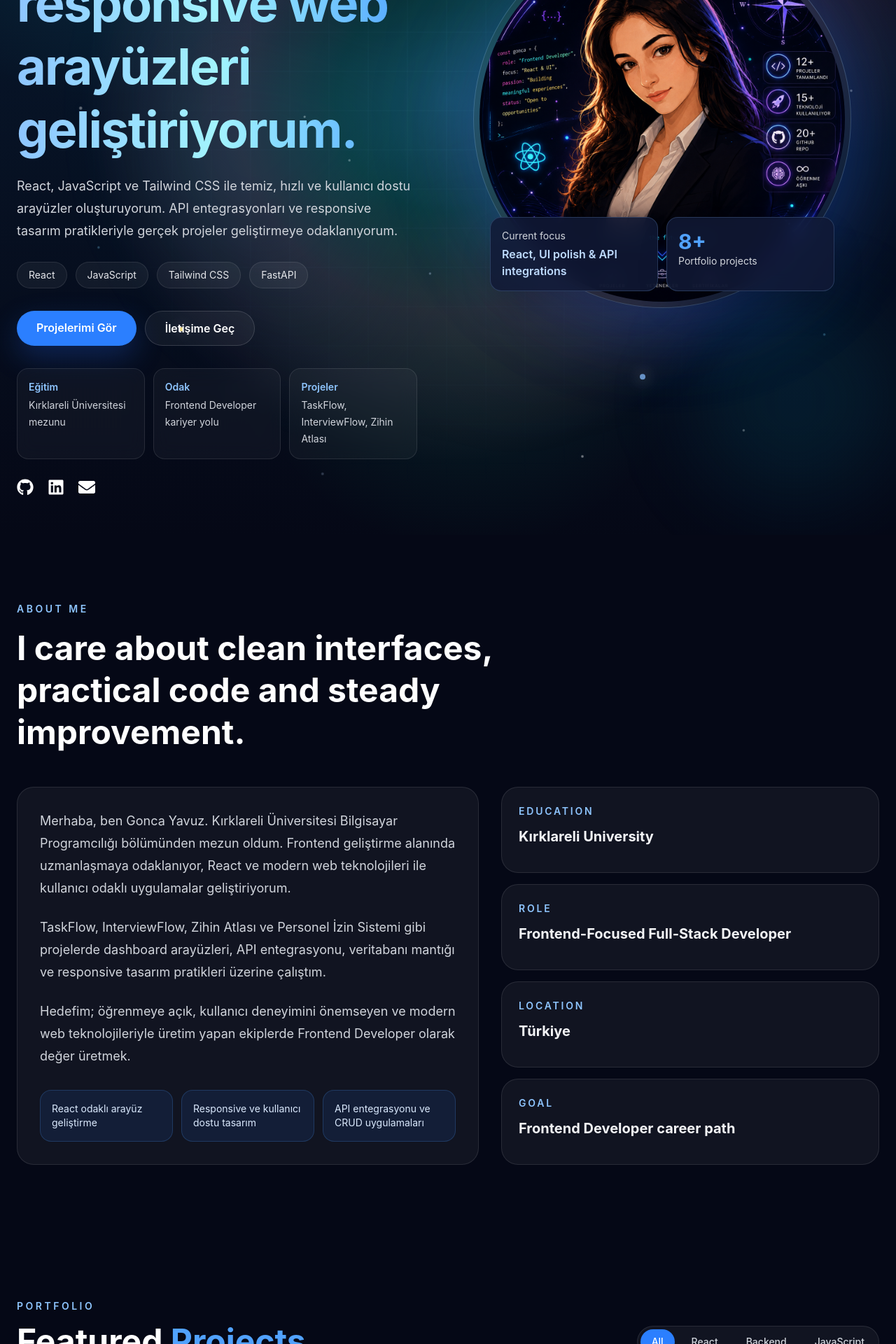
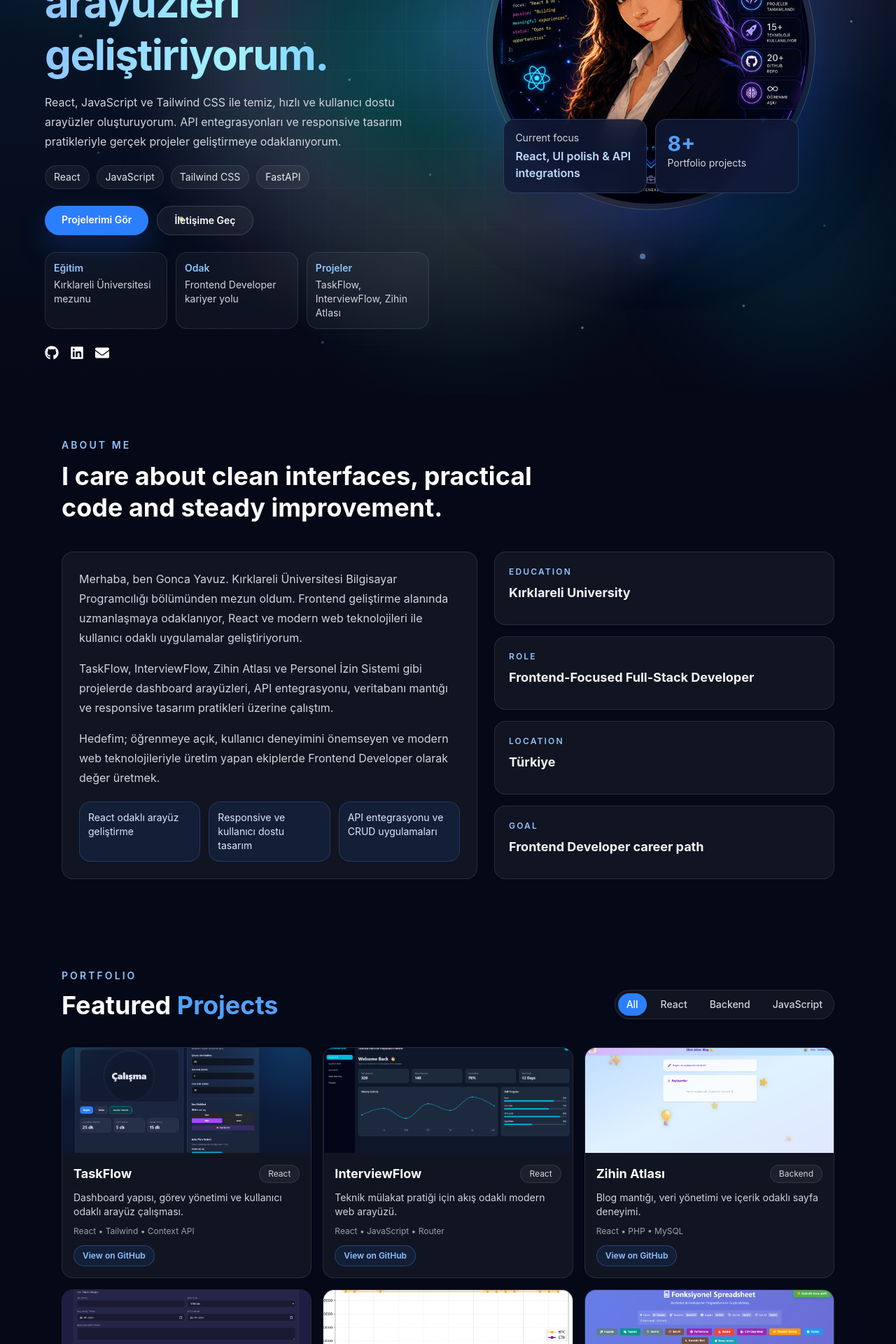
Before and after one commit to Goncayvz/Gonca-Yavuz-Portfolyo, a React (Vite) app: page / in a window 1280 px wide. Shown: the part 480-2400 px from the top of the page at 70% size. Built offline with nearby package versions, Linux system fonts and the light colour scheme.

Commit message:
Compact portfolio layout

```diff
--- a/src/components/About.jsx
+++ b/src/components/About.jsx
@@ -21,44 +21,44 @@ function About() {
       whileInView={{ opacity: 1, y: 0 }}
       viewport={{ once: true, amount: 0.2 }}
       transition={{ duration: 0.6 }}
-      className="mx-auto max-w-7xl px-6 py-16 text-white md:py-24"
+      className="mx-auto max-w-6xl px-5 py-12 text-white sm:px-6 md:py-16"
     >
-      <div className="mb-10 max-w-3xl md:mb-12">
-        <p className="mb-4 text-sm font-semibold uppercase tracking-[0.25em] text-blue-300">
+      <div className="mb-8 max-w-2xl md:mb-10">
+        <p className="mb-3 text-xs font-semibold uppercase tracking-[0.22em] text-blue-300 sm:text-sm">
           About Me
         </p>
 
-        <h2 className="text-3xl font-bold leading-tight sm:text-4xl md:text-5xl">
+        <h2 className="text-2xl font-bold leading-tight sm:text-3xl md:text-4xl">
           I care about clean interfaces, practical code and steady improvement.
         </h2>
       </div>
 
-      <div className="grid gap-6 lg:grid-cols-[1.1fr_0.9fr] lg:gap-8">
-        <div className="rounded-3xl border border-white/10 bg-white/5 p-6 backdrop-blur-md md:p-8">
-          <p className="text-base leading-7 text-gray-300 md:text-lg md:leading-8">
+      <div className="grid gap-5 lg:grid-cols-[1.1fr_0.9fr] lg:gap-6">
+        <div className="rounded-2xl border border-white/10 bg-white/5 p-5 backdrop-blur-md md:p-6">
+          <p className="text-sm leading-6 text-gray-300 md:text-base md:leading-7">
             Merhaba, ben Gonca Yavuz. Kırklareli Üniversitesi Bilgisayar
             Programcılığı bölümünden mezun oldum. Frontend geliştirme alanında
             uzmanlaşmaya odaklanıyor, React ve modern web teknolojileri ile
             kullanıcı odaklı uygulamalar geliştiriyorum.
           </p>
 
-          <p className="mt-5 text-base leading-7 text-gray-300 md:mt-6 md:text-lg md:leading-8">
+          <p className="mt-4 text-sm leading-6 text-gray-300 md:text-base md:leading-7">
             TaskFlow, InterviewFlow, Zihin Atlası ve Personel İzin Sistemi gibi
             projelerde dashboard arayüzleri, API entegrasyonu, veritabanı
             mantığı ve responsive tasarım pratikleri üzerine çalıştım.
           </p>
 
-          <p className="mt-5 text-base leading-7 text-gray-300 md:mt-6 md:text-lg md:leading-8">
+          <p className="mt-4 text-sm leading-6 text-gray-300 md:text-base md:leading-7">
             Hedefim; öğrenmeye açık, kullanıcı deneyimini önemseyen ve modern
             web teknolojileriyle üretim yapan ekiplerde Frontend Developer
             olarak değer üretmek.
           </p>
 
-          <div className="mt-6 grid gap-3 sm:grid-cols-3 md:mt-8">
+          <div className="mt-5 grid gap-3 sm:grid-cols-3">
             {highlights.map((highlight) => (
               <div
                 key={highlight}
-                className="rounded-2xl border border-blue-400/20 bg-blue-500/10 p-3 text-sm text-blue-100 md:p-4"
+                className="rounded-2xl border border-blue-400/20 bg-blue-500/10 p-3 text-xs leading-5 text-blue-100 sm:text-sm"
               >
                 {highlight}
               </div>
@@ -70,12 +70,12 @@ function About() {
           {quickFacts.map(([label, value]) => (
             <div
               key={label}
-              className="rounded-3xl border border-white/10 bg-white/5 p-5 backdrop-blur-md transition hover:border-blue-400/30 md:p-6"
+              className="rounded-2xl border border-white/10 bg-white/5 p-4 backdrop-blur-md transition hover:border-blue-400/30 md:p-5"
             >
-              <p className="text-sm font-semibold uppercase tracking-[0.2em] text-blue-300">
+              <p className="text-xs font-semibold uppercase tracking-[0.18em] text-blue-300">
                 {label}
               </p>
-              <p className="mt-3 text-lg font-bold text-gray-100 md:text-xl">{value}</p>
+              <p className="mt-2 text-base font-bold text-gray-100 md:text-lg">{value}</p>
             </div>
           ))}
         </div>
--- a/src/components/Certificates.jsx
+++ b/src/components/Certificates.jsx
@@ -27,22 +27,22 @@ function Certificates() {
       whileInView={{ opacity: 1, y: 0 }}
       viewport={{ once: true, amount: 0.2 }}
       transition={{ duration: 0.6 }}
-      className="mx-auto max-w-7xl px-6 py-16 text-white md:py-24"
+      className="mx-auto max-w-6xl px-5 py-12 text-white sm:px-6 md:py-16"
     >
-      <h2 className="mb-10 text-3xl font-bold sm:text-4xl md:mb-12 md:text-5xl">
+      <h2 className="mb-8 text-2xl font-bold sm:text-3xl md:mb-10 md:text-4xl">
         My <span className="text-purple-400">Certificates</span>
       </h2>
 
-      <div className="grid gap-6 md:grid-cols-2">
+      <div className="grid gap-5 md:grid-cols-2">
         {certificates.map((certificate) => (
           <div
             key={certificate.title}
-            className="rounded-3xl border border-white/10 bg-white/5 p-5 backdrop-blur-md transition-all duration-300 hover:-translate-y-2 hover:border-purple-400/40 md:p-6"
+            className="rounded-2xl border border-white/10 bg-white/5 p-4 backdrop-blur-md transition-all duration-300 hover:-translate-y-1 hover:border-purple-400/40 md:p-5"
           >
-            <p className="text-sm font-semibold uppercase tracking-[0.2em] text-purple-300">
+            <p className="text-xs font-semibold uppercase tracking-[0.18em] text-purple-300 sm:text-sm">
               {certificate.issuer}
             </p>
-            <h3 className="mt-3 text-lg font-bold text-gray-100 md:text-xl">
+            <h3 className="mt-2 text-base font-bold text-gray-100 md:text-lg">
               {certificate.title}
             </h3>
           </div>
--- a/src/components/Hero.jsx
+++ b/src/components/Hero.jsx
@@ -56,7 +56,7 @@ function Hero() {
       id="home"
       onMouseMove={handleMouseMove}
       onMouseLeave={handleMouseLeave}
-      className="relative flex min-h-screen items-center overflow-hidden bg-[#050816] px-4 pb-12 pt-24 text-white sm:px-6 sm:pb-14 sm:pt-28"
+      className="relative flex min-h-[760px] items-center overflow-hidden bg-[#050816] px-4 pb-10 pt-20 text-white sm:px-6 sm:pb-12 sm:pt-24 lg:min-h-screen"
     >
       <div
         aria-hidden="true"
@@ -67,7 +67,7 @@ function Hero() {
         aria-hidden="true"
         animate={{ rotate: 360 }}
         transition={{ duration: 26, repeat: Infinity, ease: "linear" }}
-        className="pointer-events-none absolute left-1/2 top-1/2 h-[860px] w-[860px] -translate-x-1/2 -translate-y-1/2 rounded-full bg-[conic-gradient(from_90deg,transparent_0deg,#22d3ee24_70deg,transparent_135deg,#10b98120_210deg,#fb71851c_280deg,transparent_360deg)] blur-3xl"
+        className="pointer-events-none absolute left-1/2 top-1/2 h-[680px] w-[680px] -translate-x-1/2 -translate-y-1/2 rounded-full bg-[conic-gradient(from_90deg,transparent_0deg,#22d3ee24_70deg,transparent_135deg,#10b98120_210deg,#fb71851c_280deg,transparent_360deg)] blur-3xl md:h-[760px] md:w-[760px]"
       ></motion.div>
       <motion.div
         aria-hidden="true"
@@ -104,73 +104,73 @@ function Hero() {
         className="absolute bottom-12 right-0 h-72 w-72 rounded-full bg-cyan-500/10 blur-3xl"
       ></motion.div>
 
-      <div className="relative z-10 mx-auto grid w-full max-w-7xl items-center gap-8 lg:grid-cols-[0.96fr_1.04fr] lg:gap-10">
+      <div className="relative z-10 mx-auto grid w-full max-w-6xl items-center gap-7 lg:grid-cols-[0.98fr_1.02fr] lg:gap-8">
         <motion.div
           initial={{ opacity: 0, y: 28 }}
           animate={{ opacity: 1, y: 0 }}
           transition={{ duration: 0.8 }}
           className="text-center lg:text-left"
         >
-          <div className="mb-5 inline-flex max-w-full items-center gap-2 rounded-full border border-blue-400/30 bg-blue-500/10 px-4 py-2 text-sm font-semibold text-blue-200">
+          <div className="mb-4 inline-flex max-w-full items-center gap-2 rounded-full border border-blue-400/30 bg-blue-500/10 px-3 py-1.5 text-xs font-semibold text-blue-200 sm:text-sm">
             <span className="h-2 w-2 rounded-full bg-emerald-400 shadow-[0_0_16px_rgba(52,211,153,0.85)]"></span>
             Frontend Developer olarak yeni fırsatlara açık
           </div>
 
-          <h1 className="mx-auto max-w-4xl text-4xl font-bold leading-tight tracking-tight sm:text-5xl md:text-6xl lg:mx-0 lg:text-6xl xl:text-7xl">
+          <h1 className="mx-auto max-w-3xl text-3xl font-bold leading-tight tracking-tight sm:text-4xl md:text-5xl lg:mx-0 xl:text-6xl">
             Merhaba, ben Gonca.
             <span className="block bg-gradient-to-r from-blue-300 via-cyan-200 to-blue-400 bg-clip-text text-transparent">
               Modern ve responsive web arayüzleri geliştiriyorum.
             </span>
           </h1>
 
-          <p className="mx-auto mt-5 max-w-2xl text-base leading-7 text-gray-300 sm:text-lg sm:leading-8 lg:mx-0">
+          <p className="mx-auto mt-4 max-w-xl text-sm leading-6 text-gray-300 sm:text-base sm:leading-7 lg:mx-0">
             React, JavaScript ve Tailwind CSS ile temiz, hızlı ve kullanıcı
             dostu arayüzler oluşturuyorum. API entegrasyonları ve responsive
             tasarım pratikleriyle gerçek projeler geliştirmeye odaklanıyorum.
           </p>
 
-          <div className="mt-7 flex flex-wrap justify-center gap-3 lg:justify-start">
+          <div className="mt-5 flex flex-wrap justify-center gap-2.5 lg:justify-start">
             {techStack.map((tech) => (
               <span
                 key={tech}
-                className="rounded-full border border-white/10 bg-white/5 px-4 py-2 text-sm text-gray-200"
+                className="rounded-full border border-white/10 bg-white/5 px-3 py-1.5 text-xs text-gray-200 sm:text-sm"
               >
                 {tech}
               </span>
             ))}
           </div>
 
-          <div className="mt-7 flex flex-col justify-center gap-3 sm:mt-8 sm:flex-row lg:justify-start">
+          <div className="mt-6 flex flex-col justify-center gap-3 sm:flex-row lg:justify-start">
             <a
               href="#projects"
-              className="inline-flex justify-center rounded-full bg-blue-500 px-6 py-3 font-semibold text-white shadow-[0_16px_40px_rgba(37,99,235,0.28)] transition hover:-translate-y-0.5 hover:bg-blue-400 md:px-7"
+              className="inline-flex justify-center rounded-full bg-blue-500 px-5 py-2.5 text-sm font-semibold text-white shadow-[0_16px_40px_rgba(37,99,235,0.28)] transition hover:-translate-y-0.5 hover:bg-blue-400 md:px-6"
             >
               Projelerimi Gör
             </a>
 
             <a
               href="#contact"
-              className="inline-flex justify-center rounded-full border border-white/15 bg-white/5 px-6 py-3 font-semibold text-white transition hover:-translate-y-0.5 hover:border-blue-400/50 hover:bg-white/10 md:px-7"
+              className="inline-flex justify-center rounded-full border border-white/15 bg-white/5 px-5 py-2.5 text-sm font-semibold text-white transition hover:-translate-y-0.5 hover:border-blue-400/50 hover:bg-white/10 md:px-6"
             >
               İletişime Geç
             </a>
           </div>
 
-          <div className="mx-auto mt-8 grid max-w-2xl gap-3 sm:grid-cols-3 lg:mx-0">
+          <div className="mx-auto mt-6 grid max-w-xl gap-3 sm:grid-cols-3 lg:mx-0">
             {heroHighlights.map(([title, description]) => (
               <div
                 key={title}
-                className="rounded-2xl border border-white/10 bg-white/[0.04] p-4 text-left backdrop-blur-md"
+                className="rounded-2xl border border-white/10 bg-white/[0.04] p-3 text-left backdrop-blur-md"
               >
                 <p className="text-sm font-semibold text-blue-300">{title}</p>
-                <p className="mt-1 text-sm leading-6 text-gray-300">
+                <p className="mt-1 text-xs leading-5 text-gray-300 sm:text-sm">
                   {description}
                 </p>
               </div>
             ))}
           </div>
 
-          <div className="mt-7 flex justify-center gap-5 text-2xl lg:justify-start">
+          <div className="mt-6 flex justify-center gap-4 text-xl lg:justify-start">
             <a
               href="https://github.com/Goncayvz"
               target="_blank"
@@ -205,7 +205,7 @@ function Hero() {
           initial={{ opacity: 0, scale: 0.94 }}
           animate={{ opacity: 1, scale: 1 }}
           transition={{ duration: 0.9, delay: 0.1 }}
-          className="relative mx-auto w-full max-w-[500px] xl:max-w-[540px]"
+          className="relative mx-auto w-full max-w-[420px] xl:max-w-[470px]"
         >
           <motion.div
             aria-hidden="true"
--- a/src/components/Navbar.jsx
+++ b/src/components/Navbar.jsx
@@ -40,18 +40,18 @@ function Navbar() {
     <header className="fixed left-0 right-0 top-0 z-50 border-b border-white/10 bg-[#050816]/80 backdrop-blur-xl">
       <nav
         aria-label="Main navigation"
-        className="mx-auto flex max-w-7xl items-center justify-between gap-4 px-4 py-4 text-white sm:px-6"
+        className="mx-auto flex max-w-6xl items-center justify-between gap-3 px-4 py-3 text-white sm:px-6"
       >
-        <a href="#home" className="shrink-0 text-lg font-bold tracking-wide">
+        <a href="#home" className="shrink-0 text-base font-bold tracking-wide sm:text-lg">
           Gonca<span className="text-blue-400">.</span>
         </a>
 
-        <div className="flex min-w-0 gap-1 overflow-x-auto rounded-full border border-white/10 bg-white/5 p-1 text-sm">
+        <div className="flex min-w-0 gap-1 overflow-x-auto rounded-full border border-white/10 bg-white/5 p-1 text-xs sm:text-sm">
           {navItems.map((item) => (
             <a
               key={item.href}
               href={item.href}
-              className={`whitespace-nowrap rounded-full px-4 py-2 transition ${
+              className={`whitespace-nowrap rounded-full px-3 py-1.5 transition sm:px-4 sm:py-2 ${
                 activeSection === item.id
                   ? "bg-blue-500 text-white shadow-[0_0_24px_rgba(59,130,246,0.35)]"
                   : "text-gray-300 hover:bg-white/10 hover:text-white"
--- a/src/components/Projects.jsx
+++ b/src/components/Projects.jsx
@@ -19,7 +19,6 @@ const projects = [
     tech: "React • Tailwind • Context API",
     description: "Dashboard yapısı, görev yönetimi ve kullanıcı odaklı arayüz çalışması.",
     category: "React",
-    featured: true,
   },
   {
     title: "InterviewFlow",
@@ -28,7 +27,6 @@ const projects = [
     tech: "React • JavaScript • Router",
     description: "Teknik mülakat pratiği için akış odaklı modern web arayüzü.",
     category: "React",
-    featured: true,
   },
   {
     title: "Zihin Atlası",
@@ -37,7 +35,6 @@ const projects = [
     tech: "React • PHP • MySQL",
     description: "Blog mantığı, veri yönetimi ve içerik odaklı sayfa deneyimi.",
     category: "Backend",
-    featured: true,
   },
   {
     title: "Personel İzin Sistemi",
@@ -46,7 +43,6 @@ const projects = [
     tech: "FastAPI • SQLite",
     description: "Personel izin süreçleri için backend ve veritabanı odaklı uygulama.",
     category: "Backend",
-    featured: true,
   },
   {
     title: "Kripto Takip",
@@ -96,14 +92,14 @@ function Projects() {
       whileInView={{ opacity: 1, y: 0 }}
       viewport={{ once: true, amount: 0.15 }}
       transition={{ duration: 0.6 }}
-      className="mx-auto max-w-7xl px-6 py-16 text-white md:py-24"
+      className="mx-auto max-w-6xl px-5 py-12 text-white sm:px-6 md:py-16"
     >
-      <div className="mb-10 flex flex-col gap-5 md:mb-12 md:flex-row md:items-end md:justify-between">
+      <div className="mb-8 flex flex-col gap-4 md:mb-10 md:flex-row md:items-end md:justify-between">
         <div>
-          <p className="mb-4 text-sm font-semibold uppercase tracking-[0.25em] text-blue-300">
+          <p className="mb-3 text-xs font-semibold uppercase tracking-[0.22em] text-blue-300 sm:text-sm">
             Portfolio
           </p>
-          <h2 className="text-3xl font-bold sm:text-4xl md:text-5xl">
+          <h2 className="text-2xl font-bold sm:text-3xl md:text-4xl">
             Featured <span className="text-blue-400">Projects</span>
           </h2>
         </div>
@@ -114,7 +110,7 @@ function Projects() {
               key={filter}
               type="button"
               onClick={() => setActiveFilter(filter)}
-              className={`whitespace-nowrap rounded-full px-4 py-2 text-sm font-medium transition ${
+              className={`whitespace-nowrap rounded-full px-3 py-1.5 text-xs font-medium transition sm:text-sm ${
                 activeFilter === filter
                   ? "bg-blue-500 text-white"
                   : "text-gray-300 hover:bg-white/10 hover:text-white"
@@ -126,33 +122,33 @@ function Projects() {
         </div>
       </div>
 
-      <div className="grid gap-6 md:grid-cols-2 lg:gap-8">
+      <div className="grid gap-4 sm:grid-cols-2 lg:grid-cols-3">
         {visibleProjects.map((project) => (
           <a
             key={project.title}
             href={project.github}
             target="_blank"
             rel="noreferrer"
-            className={`group overflow-hidden rounded-3xl border border-white/10 bg-white/5 backdrop-blur-md transition-all duration-300 hover:-translate-y-2 hover:border-blue-400/40 ${
-              project.featured ? "lg:min-h-[480px]" : ""
-            }`}
+            className="group overflow-hidden rounded-2xl border border-white/10 bg-white/5 backdrop-blur-md transition-all duration-300 hover:-translate-y-1 hover:border-blue-400/40"
           >
             <img
               src={project.image}
               alt={project.title}
-              className="h-[210px] w-full object-cover transition duration-500 group-hover:scale-105 sm:h-[250px] lg:h-[270px]"
+              className="h-[150px] w-full object-cover transition duration-500 group-hover:scale-105 sm:h-[160px] lg:h-[150px]"
             />
 
-            <div className="p-5 md:p-6">
-              <div className="mb-4 flex items-center justify-between gap-3">
-                <h3 className="text-xl font-bold md:text-2xl">{project.title}</h3>
+            <div className="p-4">
+              <div className="mb-2.5 flex items-center justify-between gap-3">
+                <h3 className="text-base font-bold md:text-lg">{project.title}</h3>
                 <span className="rounded-full border border-white/10 bg-white/5 px-3 py-1 text-xs text-gray-300">
                   {project.category}
                 </span>
               </div>
-              <p className="text-gray-300">{project.description}</p>
-              <p className="mt-4 text-sm text-gray-400">{project.tech}</p>
-              <p className="mt-5 inline-flex rounded-full border border-blue-400/30 bg-blue-500/10 px-4 py-2 text-sm font-semibold text-blue-300">
+              <p className="text-xs leading-5 text-gray-300 sm:text-sm">
+                {project.description}
+              </p>
+              <p className="mt-2.5 text-xs text-gray-400">{project.tech}</p>
+              <p className="mt-3 inline-flex rounded-full border border-blue-400/30 bg-blue-500/10 px-3 py-1.5 text-xs font-semibold text-blue-300">
                 View on GitHub
               </p>
             </div>
--- a/src/components/Skills.jsx
+++ b/src/components/Skills.jsx
@@ -69,31 +69,31 @@ function Skills() {
       whileInView={{ opacity: 1, y: 0 }}
       viewport={{ once: true, amount: 0.2 }}
       transition={{ duration: 0.6 }}
-      className="mx-auto max-w-7xl px-6 py-16 text-white md:py-24"
+      className="mx-auto max-w-6xl px-5 py-12 text-white sm:px-6 md:py-16"
     >
-      <h2 className="mb-10 text-3xl font-bold sm:text-4xl md:mb-12 md:text-5xl">
+      <h2 className="mb-8 text-2xl font-bold sm:text-3xl md:mb-10 md:text-4xl">
         My <span className="text-blue-400">Skills</span>
       </h2>
 
-      <div className="grid gap-6 md:grid-cols-2 lg:grid-cols-3 lg:gap-8">
+      <div className="grid gap-5 md:grid-cols-2 lg:grid-cols-3 lg:gap-6">
         {skillGroups.map((group) => (
           <div
             key={group.title}
-            className="rounded-3xl border border-white/10 bg-white/5 p-6 backdrop-blur-md transition-all duration-300 hover:-translate-y-2 hover:border-blue-400/30 md:p-7"
+            className="rounded-2xl border border-white/10 bg-white/5 p-5 backdrop-blur-md transition-all duration-300 hover:-translate-y-1 hover:border-blue-400/30"
           >
             <h3
-              className={`mb-5 text-xl font-bold md:text-2xl ${
+              className={`mb-4 text-lg font-bold md:text-xl ${
                 colorClasses[group.color].split(" ")[0]
               }`}
             >
               {group.title}
             </h3>
 
-            <div className="flex flex-wrap gap-2.5 md:gap-3">
+            <div className="flex flex-wrap gap-2">
               {group.skills.map((skill) => (
                 <span
                   key={skill}
-                  className={`rounded-full border px-3 py-2 text-sm md:px-4 ${colorClasses[group.color]}`}
+                  className={`rounded-full border px-3 py-1.5 text-xs sm:text-sm ${colorClasses[group.color]}`}
                 >
                   {skill}
                 </span>
```
Also changed, not shown: src/components/Contact.jsx (+11 -11 lines), src/components/Footer.jsx (+9 -9 lines).
